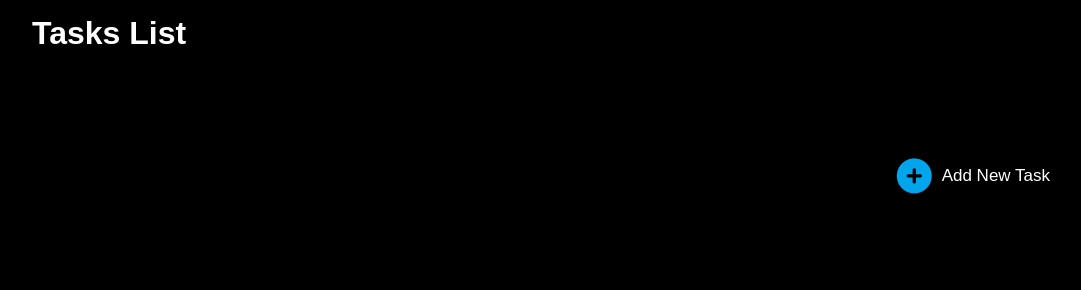
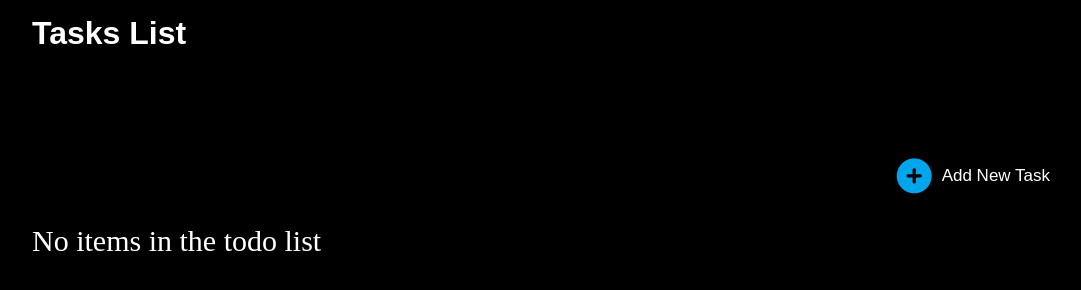
Before and after one commit to anamika-malakar-perp/todo-app, a plain HTML site: page index.html in a window 1280 px wide. Shown: the whole page, without its empty margins (96-1177 px from the left). Drawn offline with Linux system fonts and the light colour scheme.

Commit message:
Todo app code

```diff
--- a/index.css
+++ b/index.css
@@ -7,6 +7,11 @@ body {
 #heading {
     background-color: #000;
     padding: 15px 0 15px 0;
+}
+
+#no-list {
+    font-size: 30px;
+    color: #fff;
 }
 
 #full-view {
--- a/index.html
+++ b/index.html
@@ -35,6 +35,7 @@
         </div>
 
         <div id="cards-tiles">
+            <div id="no-list">No items in the todo list</div>
         </div>
     </div>
 
--- a/new-task.js
+++ b/new-task.js
@@ -9,6 +9,7 @@ let backButton = document.getElementById('back-icon');
 let heading    = document.getElementById('heading');
 const addTaskIcon = document.getElementsByClassName('add-task');
 const backIcon  = document.getElementById('back-icon');
+const noList    = document.getElementById('no-list');
 const fullviewContentHeader = document.getElementById('fullview-content-header');
 let counter    = 0;
 let taskMaker  = false;
@@ -79,6 +80,7 @@ addTaskBtn.addEventListener('click', function() {
             });
             createTiles(taskList.slice(taskList.length-1));
         } else {
+            noList.style.display = 'none';
             createTiles(taskList.slice(taskList.length-1));
         }
     }
```
